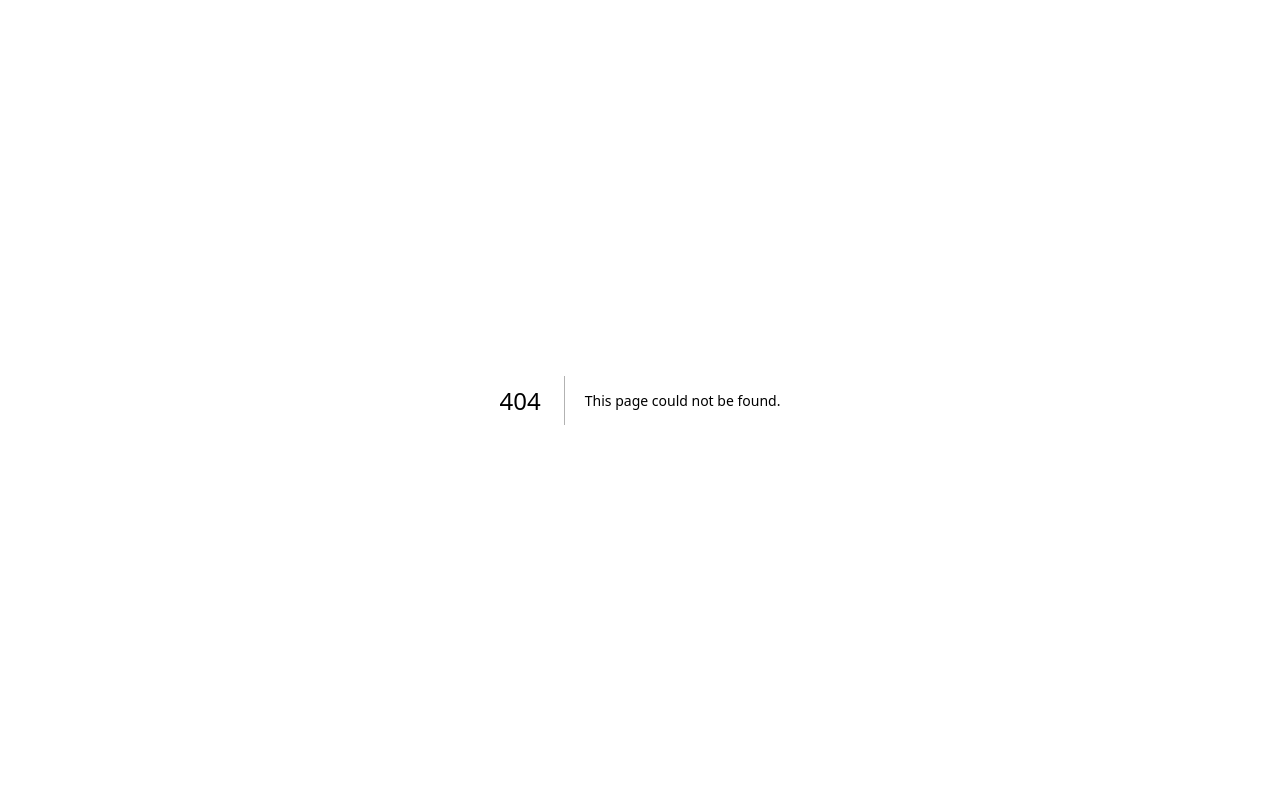
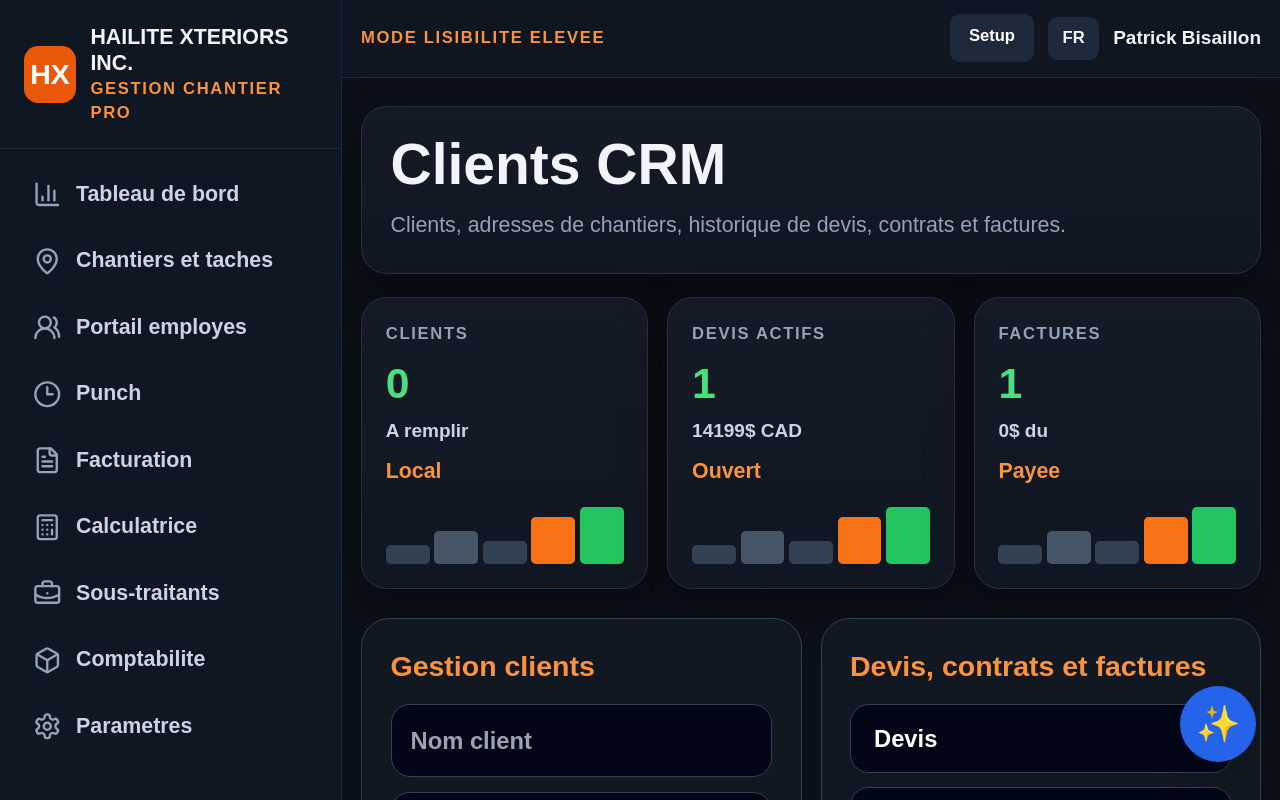
Before and after one commit to bisaillonpatrick1979-dev/Chatgpt-hailite-, a Next.js app: page /clients in a window 1280 px wide. Before the commit this address had no page. Shown: the top 800 px of the page. Built offline with nearby package versions, Linux system fonts and the light colour scheme.

Commit message:
Add clients CRM page

```diff
--- /dev/null
+++ b/app/clients/page.tsx
@@ -0,0 +1,20 @@
+import { AppShell } from "@/components/AppShell";
+import { BusinessTools } from "@/components/BusinessTools";
+import { TrendCard } from "@/components/TrendCard";
+
+export default function Page() {
+  return (
+    <AppShell>
+      <section className="pro-card p-6">
+        <h1 className="text-5xl font-black">Clients CRM</h1>
+        <p className="large-readable mt-3 text-slate-400">Clients, adresses de chantiers, historique de devis, contrats et factures.</p>
+      </section>
+      <section className="mt-5 grid gap-4 md:grid-cols-3">
+        <TrendCard label="Clients" value="0" compare="A remplir" status="Local" />
+        <TrendCard label="Devis actifs" value="1" compare="14199$ CAD" status="Ouvert" />
+        <TrendCard label="Factures" value="1" compare="0$ du" status="Payee" />
+      </section>
+      <BusinessTools />
+    </AppShell>
+  );
+}
```
